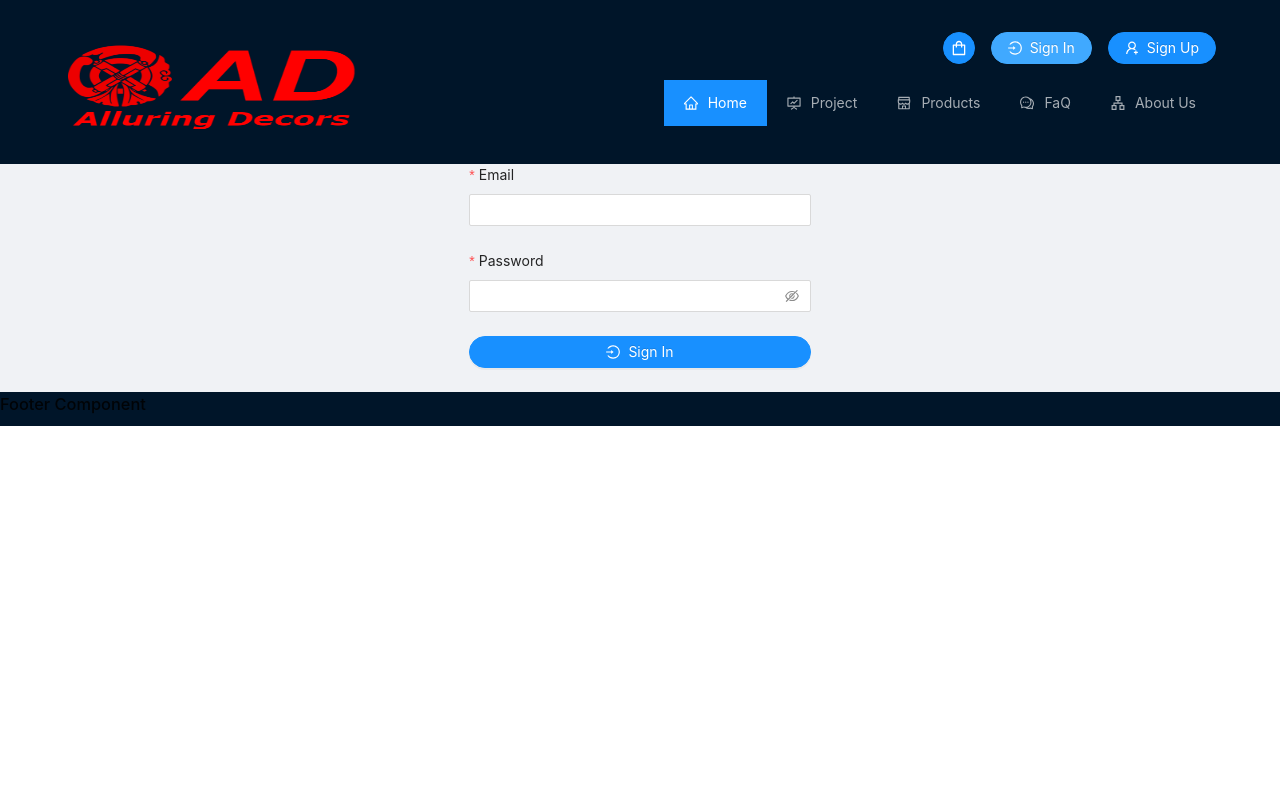
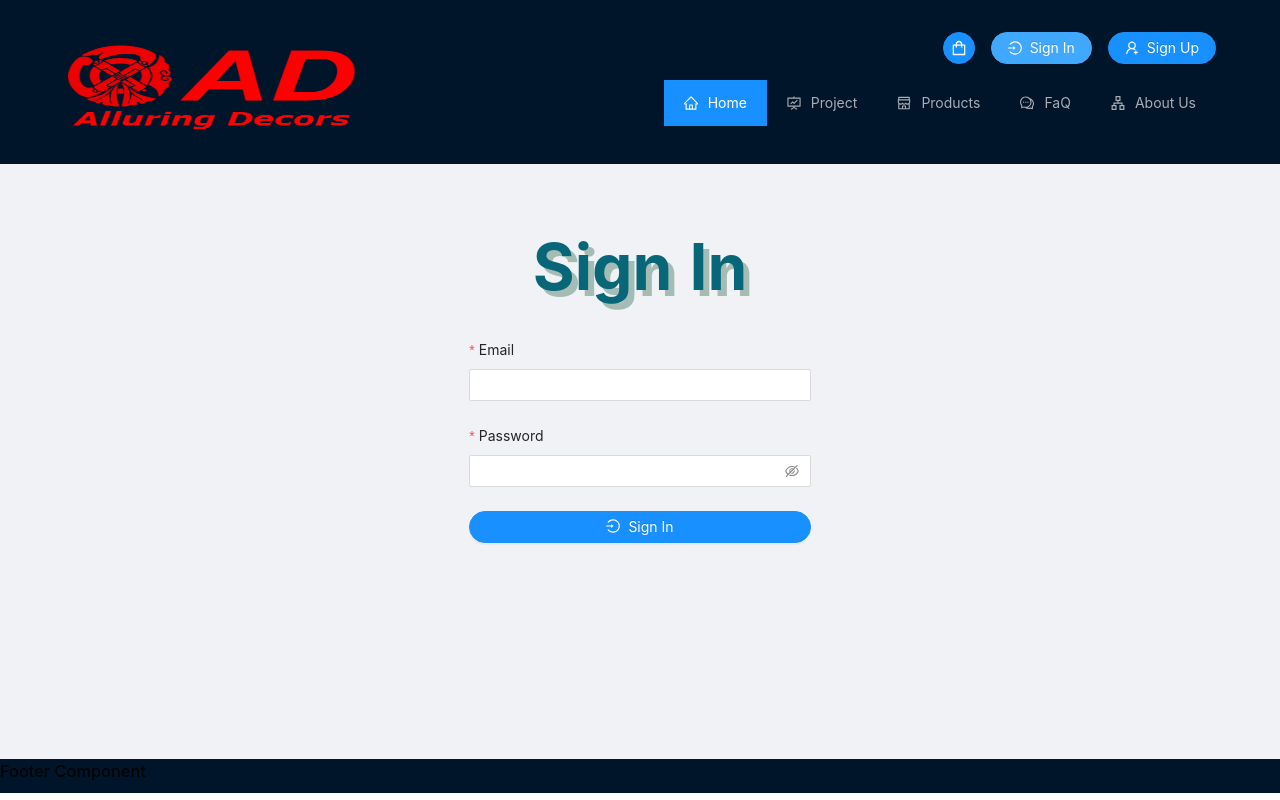
Before and after one commit to linhtch90/sem3-eproject-fe, a React (Create React App) app in the folder allu-decor-fe/: page /#/signup in a window 1280 px wide. Both pictures are taken after a click on the button "Sign In". Built offline with nearby package versions, Linux system fonts and the light colour scheme; no server answers.

Commit message:
Fix title of sign in, sign up

```diff
--- a/allu-decor-fe/src/component/SignIn.js
+++ b/allu-decor-fe/src/component/SignIn.js
@@ -2,7 +2,7 @@ import React from 'react';
 import { useDispatch, useSelector } from 'react-redux';
 import { useNavigate } from 'react-router-dom';
 import { LoginOutlined } from '@ant-design/icons';
-import { Button, Form, Input, notification } from 'antd';
+import { Button, Form, Input, notification, Row, Typography } from 'antd';
 
 import { signIn } from '../feature/user/UserSlice';
 
@@ -13,6 +13,8 @@ const openNotification = () => {
     placement: 'bottomRight',
   });
 };
+
+const { Title } = Typography;
 
 const SignIn = () => {
   const dispatch = useDispatch();
@@ -42,7 +44,20 @@ const SignIn = () => {
   }, [user]);
 
   return (
-    <div style={{ width: '80%', margin: 'auto' }}>
+    <div style={{ width: '80%', margin: 'auto', marginTop: '4rem', marginBottom: '12rem' }}>
+      <Row justify="center">
+        <Title
+          style={{
+            color: '#076678',
+            fontSize: '4rem',
+            fontWeight: 'bolder',
+            textAlign: 'left',
+            textShadow: '6px 6px 0px rgba(131,165,152,0.7)',
+          }}
+        >
+          Sign In
+        </Title>
+      </Row>
       <Form
         name="basic"
         layout="vertical"
--- a/allu-decor-fe/src/component/SignUp.js
+++ b/allu-decor-fe/src/component/SignUp.js
@@ -1,8 +1,10 @@
 import React from 'react';
 import { useNavigate } from 'react-router-dom';
 import { UserAddOutlined } from '@ant-design/icons';
-import { Button, Form, Input } from 'antd';
+import { Button, Form, Input, Row, Typography } from 'antd';
 import axios from 'axios';
+
+const { Title } = Typography;
 
 const SignUp = () => {
   const navigate = useNavigate();
@@ -34,7 +36,20 @@ const SignUp = () => {
   };
 
   return (
-    <div style={{ width: '80%', margin: 'auto' }}>
+    <div style={{ width: '80%', margin: 'auto', marginTop: '4rem', marginBottom: '4rem' }}>
+      <Row justify="center">
+        <Title
+          style={{
+            color: '#076678',
+            fontSize: '4rem',
+            fontWeight: 'bolder',
+            textAlign: 'left',
+            textShadow: '6px 6px 0px rgba(131,165,152,0.7)',
+          }}
+        >
+          Sign Up
+        </Title>
+      </Row>
       <Form
         form={form}
         name="basic"
```
